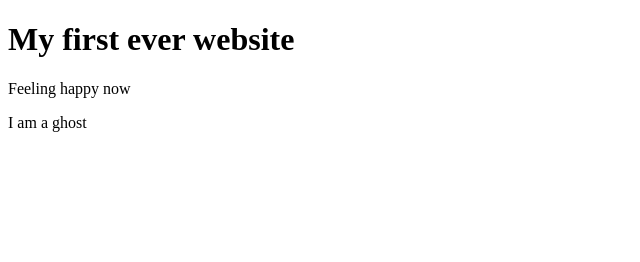
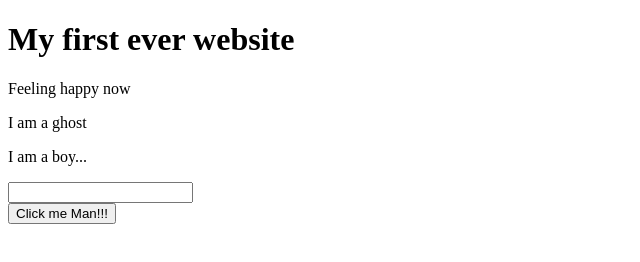
Before and after one commit to Chy-Zaber-Bin-Zahid/my-first-website, a plain HTML site: page index.html in a window 1280 px wide. Shown: the whole page, without its empty margins (0-640 px from the left). Drawn offline with Linux system fonts and the light colour scheme.

Commit message:
new changes

```diff
--- a/index.html
+++ b/index.html
@@ -10,5 +10,9 @@
     <h1>My first ever website</h1>
     <p>Feeling happy now</p>
     <p>I am a ghost</p>
+    <p>I am a boy...</p>
+    <input type="text">
+    <br>
+    <button>Click me Man!!!</button>
 </body>
 </html>
```
